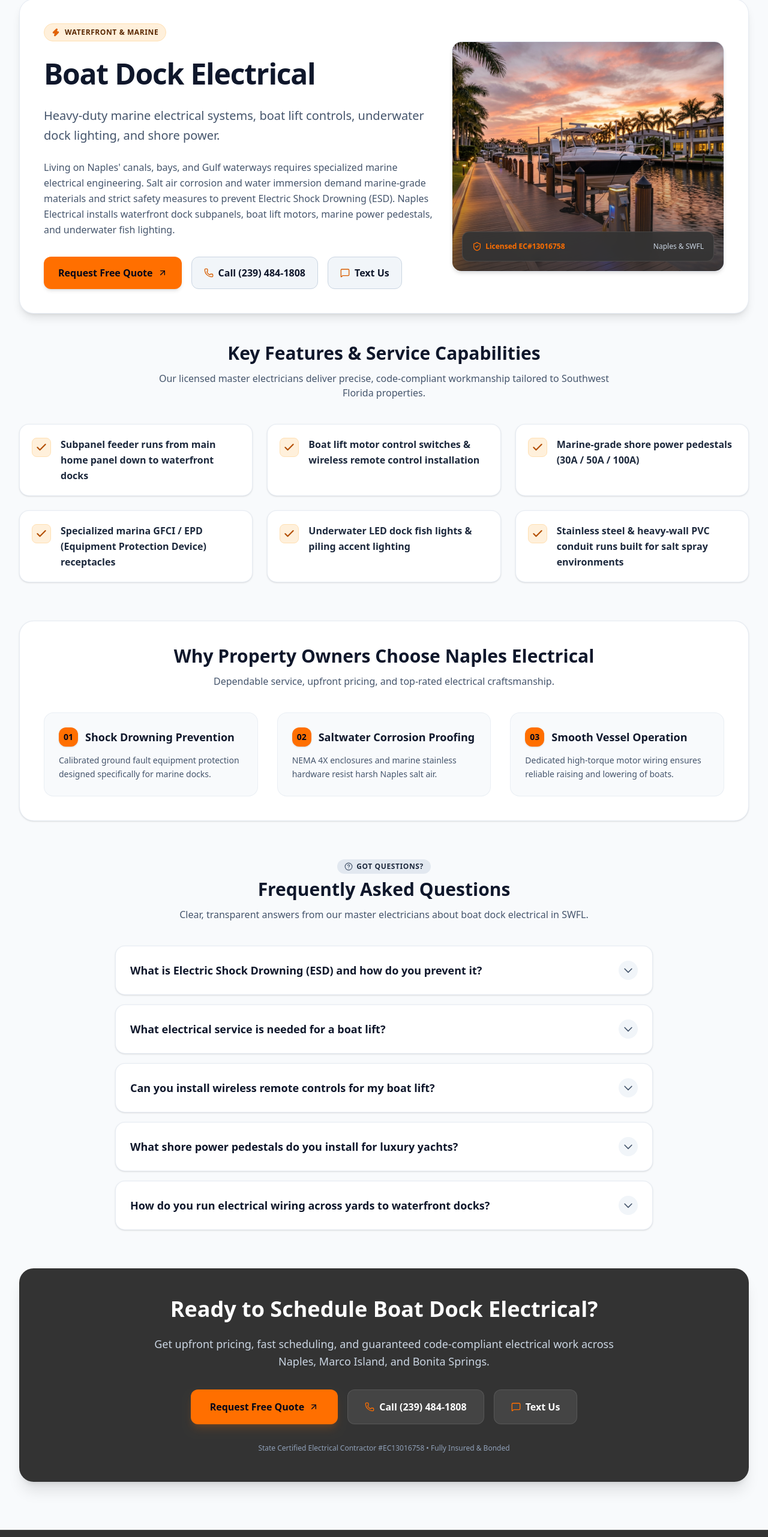
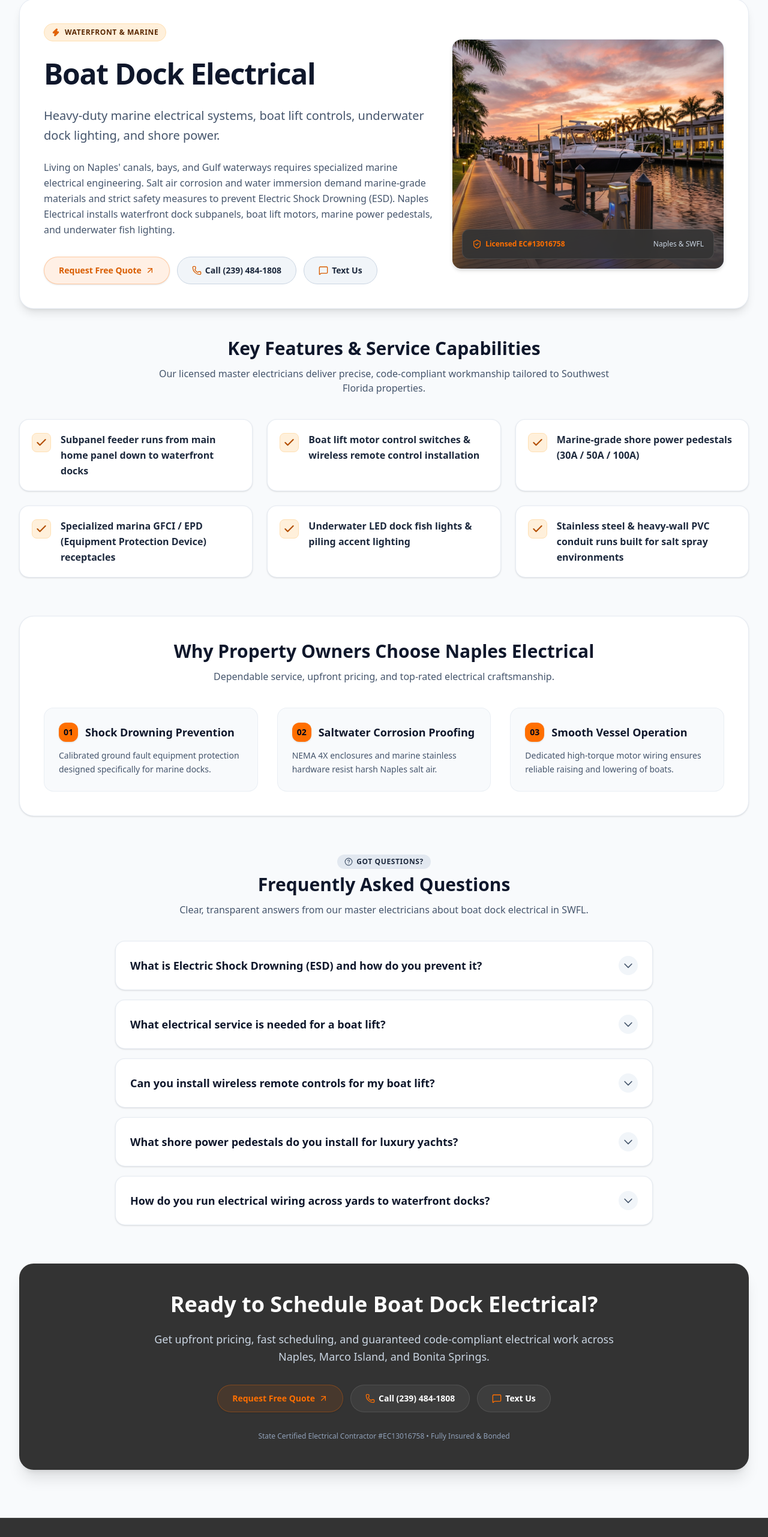
Before and after one commit to nidhins2002/NaplesElectrical, a Next.js app: page /services/boat-dock-electrical in a window 1280 px wide. Shown: the part 234-2797 px from the top of the page at 60% size. Built offline with nearby package versions, Linux system fonts and the light colour scheme; no server answers.

Commit message:
style: apply unified amber pill button style across all site CTAs and category tabs

```diff
--- a/src/app/services/[slug]/page.tsx
+++ b/src/app/services/[slug]/page.tsx
@@ -135,27 +135,27 @@
               </p>
 
               {/* Quick Action CTAs */}
-              <div className="pt-2 flex flex-col sm:flex-row gap-4">
+              <div className="pt-2 flex flex-col sm:flex-row gap-3">
                 <Link
                   href="/#contact"
-                  className="inline-flex items-center justify-center px-6 py-3.5 rounded-xl font-extrabold text-slate-950 bg-amber-400 hover:bg-amber-500 shadow-md transition-all duration-200 transform hover:-translate-y-0.5"
+                  className="inline-flex items-center justify-center px-6 py-3 bg-amber-400/10 hover:bg-amber-400/20 text-amber-600 font-bold text-xs sm:text-sm rounded-full border border-amber-400/30 transition shadow-sm gap-1.5"
                 >
-                  Request Free Quote
-                  <ArrowUpRight className="w-4 h-4 ml-2" />
+                  <span>Request Free Quote</span>
+                  <ArrowUpRight className="w-4 h-4" />
                 </Link>
                 <a
                   href="tel:+12394841808"
-                  className="inline-flex items-center justify-center px-5 py-3.5 rounded-xl font-bold text-slate-900 bg-slate-100 hover:bg-slate-200 border border-slate-300 transition-all duration-200"
+                  className="inline-flex items-center justify-center px-6 py-3 bg-slate-100 hover:bg-slate-200 text-slate-800 font-bold text-xs sm:text-sm rounded-full border border-slate-300 transition gap-1.5"
                 >
-                  <Phone className="w-4 h-4 mr-2 text-amber-600" />
-                  Call (239) 484-1808
+                  <Phone className="w-4 h-4 text-amber-600" />
+                  <span>Call (239) 484-1808</span>
                 </a>
                 <a
                   href="sms:+12394841808"
-                  className="inline-flex items-center justify-center px-5 py-3.5 rounded-xl font-bold text-slate-900 bg-slate-100 hover:bg-slate-200 border border-slate-300 transition-all duration-200"
+                  className="inline-flex items-center justify-center px-6 py-3 bg-slate-100 hover:bg-slate-200 text-slate-800 font-bold text-xs sm:text-sm rounded-full border border-slate-300 transition gap-1.5"
                 >
-                  <MessageSquare className="w-4 h-4 mr-2 text-amber-600" />
-                  Text Us
+                  <MessageSquare className="w-4 h-4 text-amber-600" />
+                  <span>Text Us</span>
                 </a>
               </div>
             </div>
@@ -283,27 +283,27 @@
               <p className="text-slate-300 text-base sm:text-lg leading-relaxed">
                 Get upfront pricing, fast scheduling, and guaranteed code-compliant electrical work across Naples, Marco Island, and Bonita Springs.
               </p>
-              <div className="pt-2 flex flex-col sm:flex-row justify-center gap-4">
+              <div className="pt-2 flex flex-col sm:flex-row justify-center gap-3">
                 <Link
                   href="/#contact"
-                  className="inline-flex items-center justify-center px-8 py-4 rounded-xl font-extrabold text-slate-950 bg-amber-400 hover:bg-amber-300 shadow-lg shadow-amber-500/20 transition-all duration-200"
+                  className="inline-flex items-center justify-center px-6 py-3 bg-amber-400/10 hover:bg-amber-400/20 text-amber-400 font-bold text-xs sm:text-sm rounded-full border border-amber-400/30 transition shadow-sm gap-1.5"
                 >
-                  Request Free Quote
-                  <ArrowUpRight className="w-4 h-4 ml-2" />
+                  <span>Request Free Quote</span>
+                  <ArrowUpRight className="w-4 h-4" />
                 </Link>
                 <a
                   href="tel:+12394841808"
-                  className="inline-flex items-center justify-center px-7 py-4 rounded-xl font-bold text-white bg-[#444444] hover:bg-[#555555] border border-white/10 transition-all duration-200"
+                  className="inline-flex items-center justify-center px-6 py-3 bg-white/5 hover:bg-white/10 text-white font-bold text-xs sm:text-sm rounded-full border border-white/10 hover:border-white/20 transition gap-1.5"
                 >
-                  <Phone className="w-4 h-4 mr-2 text-amber-400" />
-                  Call (239) 484-1808
+                  <Phone className="w-4 h-4 text-amber-400" />
+                  <span>Call (239) 484-1808</span>
                 </a>
                 <a
                   href="sms:+12394841808"
-                  className="inline-flex items-center justify-center px-7 py-4 rounded-xl font-bold text-white bg-[#444444] hover:bg-[#555555] border border-white/10 transition-all duration-200"
+                  className="inline-flex items-center justify-center px-6 py-3 bg-white/5 hover:bg-white/10 text-white font-bold text-xs sm:text-sm rounded-full border border-white/10 hover:border-white/20 transition gap-1.5"
                 >
-                  <MessageSquare className="w-4 h-4 mr-2 text-amber-400" />
-                  Text Us
+                  <MessageSquare className="w-4 h-4 text-amber-400" />
+                  <span>Text Us</span>
                 </a>
               </div>
               <p className="text-xs text-slate-400 pt-2">
--- a/src/components/EvChargerProcess.tsx
+++ b/src/components/EvChargerProcess.tsx
@@ -103,10 +103,10 @@
             <div>
               <button
                 onClick={() => onOpenQuote("EV Charger Installation")}
-                className="w-full sm:w-auto px-8 py-4 bg-amber-400 hover:bg-amber-500 text-slate-950 font-bold text-base rounded-full shadow-lg shadow-amber-400/20 flex items-center justify-center gap-2 transition"
+                className="w-full sm:w-auto px-6 py-3 bg-amber-400/10 hover:bg-amber-400/20 text-amber-400 font-bold text-sm sm:text-base rounded-full border border-amber-400/30 transition shadow-sm flex items-center justify-center gap-1.5"
               >
                 <span>Book EV Charger Installation</span>
-                <ArrowRight className="w-5 h-5" />
+                <ArrowRight className="w-4 h-4" />
               </button>
             </div>
 
--- a/src/components/Footer.tsx
+++ b/src/components/Footer.tsx
@@ -170,16 +170,16 @@
 
             <button
               onClick={onOpenQuote}
-              className="w-full py-3.5 px-5 bg-amber-400 hover:bg-amber-500 text-slate-950 font-bold text-sm rounded-xl flex items-center justify-center gap-2 transition shadow-lg shadow-amber-400/10"
+              className="w-full py-3 px-5 bg-amber-400/10 hover:bg-amber-400/20 text-amber-400 font-bold text-sm rounded-full border border-amber-400/30 transition shadow-sm flex items-center justify-center gap-1.5"
             >
-              Request a Free Quote
+              <span>Request a Free Quote</span>
               <ArrowRight className="w-4 h-4" />
             </button>
 
             <div className="flex gap-2.5">
               <a
                 href="tel:+12394841808"
-                className="flex-1 py-3.5 px-4 bg-[#444444] hover:bg-[#555555] text-white font-semibold text-sm rounded-xl flex items-center justify-center gap-2 transition border border-white/10"
+                className="flex-1 py-3 px-4 bg-white/5 hover:bg-white/10 text-white font-bold text-sm rounded-full border border-white/10 hover:border-white/20 transition flex items-center justify-center gap-1.5"
               >
                 <Phone className="w-4 h-4 text-amber-400" />
                 Call
@@ -187,7 +187,7 @@
 
               <a
                 href="sms:+12394841808"
-                className="flex-1 py-3.5 px-4 bg-[#444444] hover:bg-[#555555] text-white font-semibold text-sm rounded-xl flex items-center justify-center gap-2 transition border border-white/10"
+                className="flex-1 py-3 px-4 bg-white/5 hover:bg-white/10 text-white font-bold text-sm rounded-full border border-white/10 hover:border-white/20 transition flex items-center justify-center gap-1.5"
               >
                 <MessageSquare className="w-4 h-4 text-amber-400" />
                 Text Us
--- a/src/components/WhyChooseUs.tsx
+++ b/src/components/WhyChooseUs.tsx
@@ -2,7 +2,7 @@
 
 import React, { useState } from "react";
 import Image from "next/image";
-import { ShieldCheck, Users, Clock, Star, X, FileCheck2, FileText } from "lucide-react";
+import { ShieldCheck, Users, Clock, Star, X, FileCheck2, FileText, Zap } from "lucide-react";
 
 interface WhyChooseUsProps {
   onOpenQuote: () => void;
@@ -280,15 +280,16 @@
               <div className="pt-4 flex flex-col sm:flex-row gap-3">
                 <button
                   onClick={onOpenQuote}
-                  className="w-full sm:w-auto px-8 py-4 bg-amber-400 hover:bg-amber-500 text-slate-950 font-bold text-base rounded-full shadow-lg shadow-amber-400/20 hover:scale-[1.02] active:scale-[0.98] transition"
+                  className="w-full sm:w-auto px-6 py-3 bg-amber-400/10 hover:bg-amber-400/20 text-amber-600 font-bold text-xs sm:text-sm rounded-full border border-amber-400/30 transition shadow-sm flex items-center justify-center gap-1.5"
                 >
-                  Schedule Service Today
+                  <Zap className="w-3.5 h-3.5 text-amber-500 fill-amber-500" />
+                  <span>Schedule Service Today</span>
                 </button>
                 <button
                   onClick={() => setShowCredentials(true)}
-                  className="w-full sm:w-auto px-6 py-4 bg-slate-100 hover:bg-slate-200 text-slate-800 font-bold text-base rounded-full border border-slate-200 transition flex items-center justify-center gap-2"
+                  className="w-full sm:w-auto px-6 py-3 bg-white hover:bg-slate-50 text-slate-800 font-bold text-xs sm:text-sm rounded-full border border-slate-200 transition flex items-center justify-center gap-1.5 shadow-sm"
                 >
-                  <FileCheck2 className="w-5 h-5 text-amber-600" />
+                  <FileCheck2 className="w-4 h-4 text-amber-600" />
                   <span>Verify State License & Insurance</span>
                 </button>
               </div>
```
Also changed, not shown: src/components/CtaBanner.tsx (+7 -7 lines), src/components/QuoteModal.tsx (+11 -9 lines), src/components/ServicesSection.tsx (+18 -18 lines).
